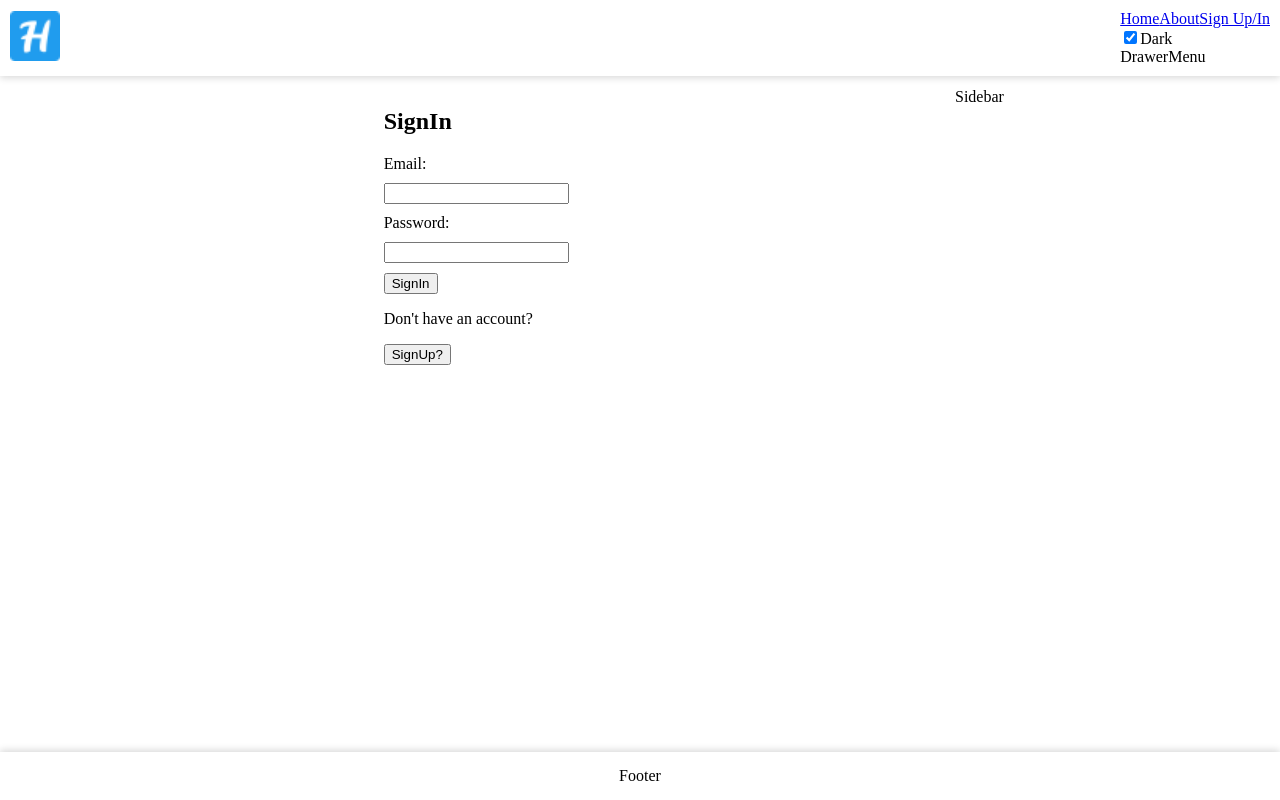
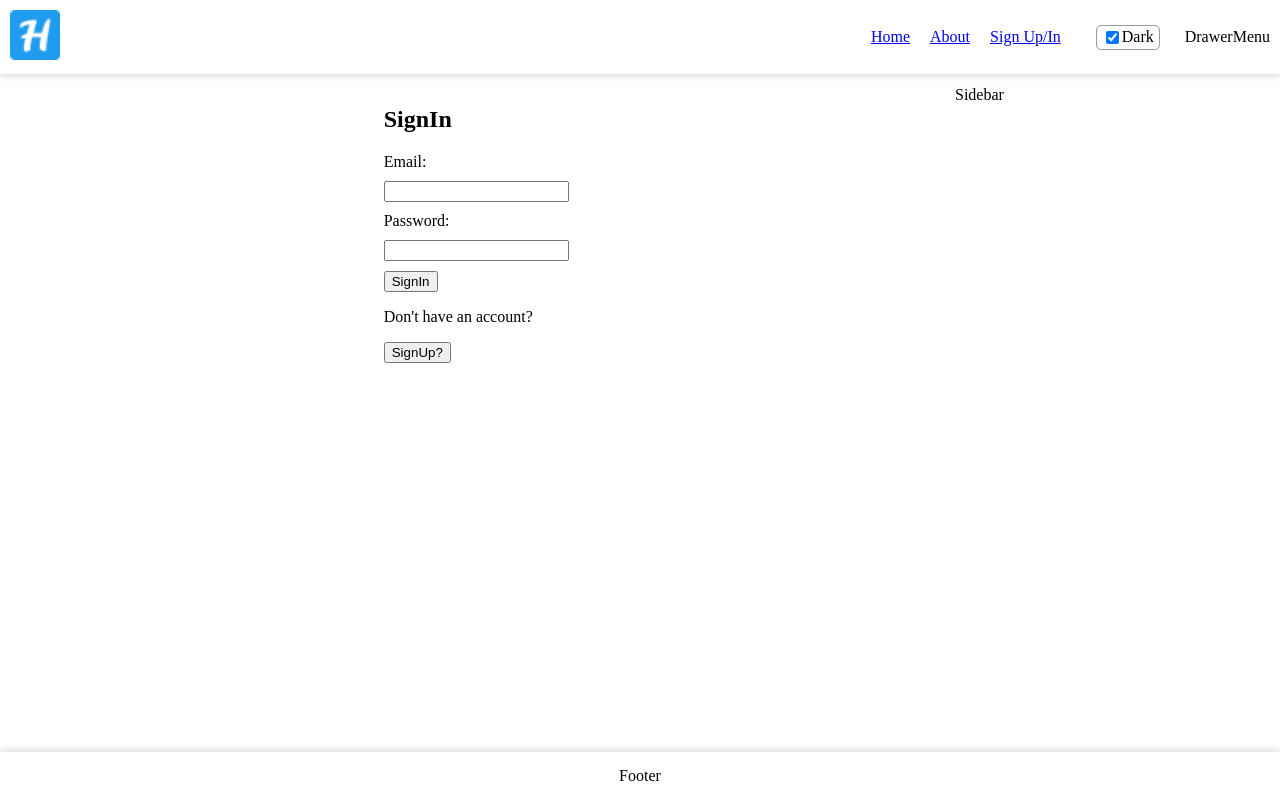
Before and after one commit to Hugodev88/blog-client, a React (Create React App) app: page /auth in a window 1280 px wide. Built offline with nearby package versions, Linux system fonts and the light colour scheme.

Commit message:
feat: insert menu in desktopmenu

```diff
--- a/src/features/auth/dtos/user.dto.ts
+++ b/src/features/auth/dtos/user.dto.ts
@@ -3,7 +3,7 @@ export type UserDto = {
 	name: string;
 	email: string;
 	roles: string[];
+	avatar: string;
 	createdAt?: Date;
 	updatedAt?: Date;
-
 }
--- a/src/features/common/components/menus/DesktopMenu.tsx
+++ b/src/features/common/components/menus/DesktopMenu.tsx
@@ -1,6 +1,6 @@
 import { UserDto } from 'features/auth/dtos/user.dto'
 import React from 'react'
-import { NavLink } from 'react-router-dom'
+import { Link, NavLink } from 'react-router-dom'
 
 const DesktopMenu = ({ user }: { user: UserDto | null }) => {
 	return (
@@ -10,6 +10,26 @@ const DesktopMenu = ({ user }: { user: UserDto | null }) => {
 			{!user && (
 				<NavLink to='/auth' className={({ isActive }) => (isActive ? 'active' : '')}>Sign Up/In</NavLink>
 			)}
+			{user && (
+				<div className="dropdown">
+					<Link to="#">
+						<img src={user.avatar} alt={user.name} className='avatar-small' />
+						<span>{user.name}</span>
+					</Link>
+					<div className="dropdown-content">
+						<Link to='#'>Logout</Link>
+						{user.roles.find((role) => ['admin', 'author', 'reader'].includes(role)) && (
+							<>
+								<NavLink to="/create-post" className={({ isActive }) => (isActive ? 'active' : '')}>Create Post</NavLink>
+								<NavLink to="/create-category" className={({ isActive }) => (isActive ? 'active' : '')}>Create Category</NavLink>
+								<NavLink to="/create-tag" className={({ isActive }) => (isActive ? 'active' : '')}>Create Tag</NavLink>
+								<NavLink to="/approve" className={({ isActive }) => (isActive ? 'active' : '')}>Approve Posts</NavLink>
+								<NavLink to="/users/role" className={({ isActive }) => (isActive ? 'active' : '')}>Update Roles</NavLink>
+							</>
+						)}
+					</div>
+				</div>
+			)}
 		</div>
 	)
 }
--- a/src/index.css
+++ b/src/index.css
@@ -66,3 +66,58 @@ main {
 	display: block;
 	margin: 10px 0;
 }
+
+.menu {
+	display: flex;
+	align-items: center;
+	align-self: center;
+	justify-content: center;
+	gap: 20px;
+}
+
+.desk-menu a {
+	padding: 0 10px;
+}
+
+.avatar-small {
+	width: 16px;
+	height: 16px;
+	border-radius: 50%;
+	background: yellow;
+	margin-right: 24px;
+}
+
+.sp-bor {
+	display: inline-flex;
+	margin: 5px;
+	padding: 2px 5px;
+	border: 1px solid #999;
+	border-radius: 5px;
+}
+
+.dropdown {
+	position: relative;
+	display: inline-block;
+	margin-left: 10px;
+}
+
+.dropdown span:hover {
+	cursor: pointer;
+}
+
+.dropdown-content {
+	display: none;
+	position: absolute;
+	background-color: #f9f9f9;
+	min-width: 190px;
+	box-shadow: 0px 8px 16px 0px rgba(0, 0, 0, 0.2);
+	padding: 12px 16px;
+	z-index: 1;
+	right: 0;
+}
+
+.dropdown:hover .dropdown-content {
+	display: flex;
+	flex-direction: column;
+	gap: 20px;
+}
```
